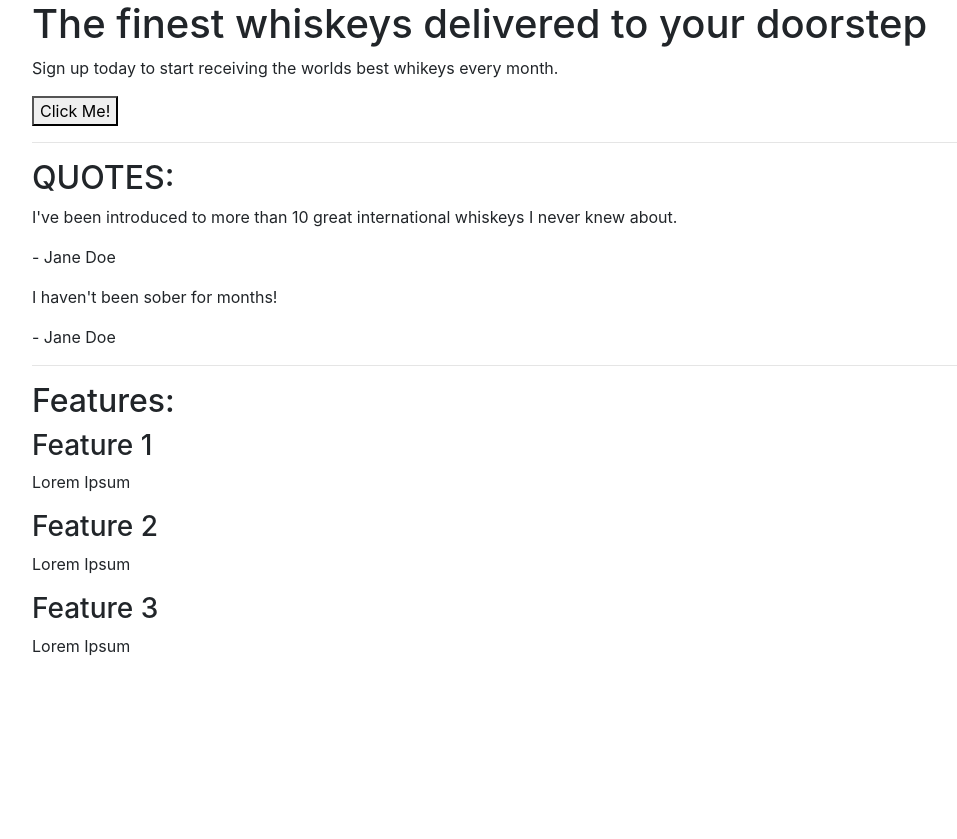
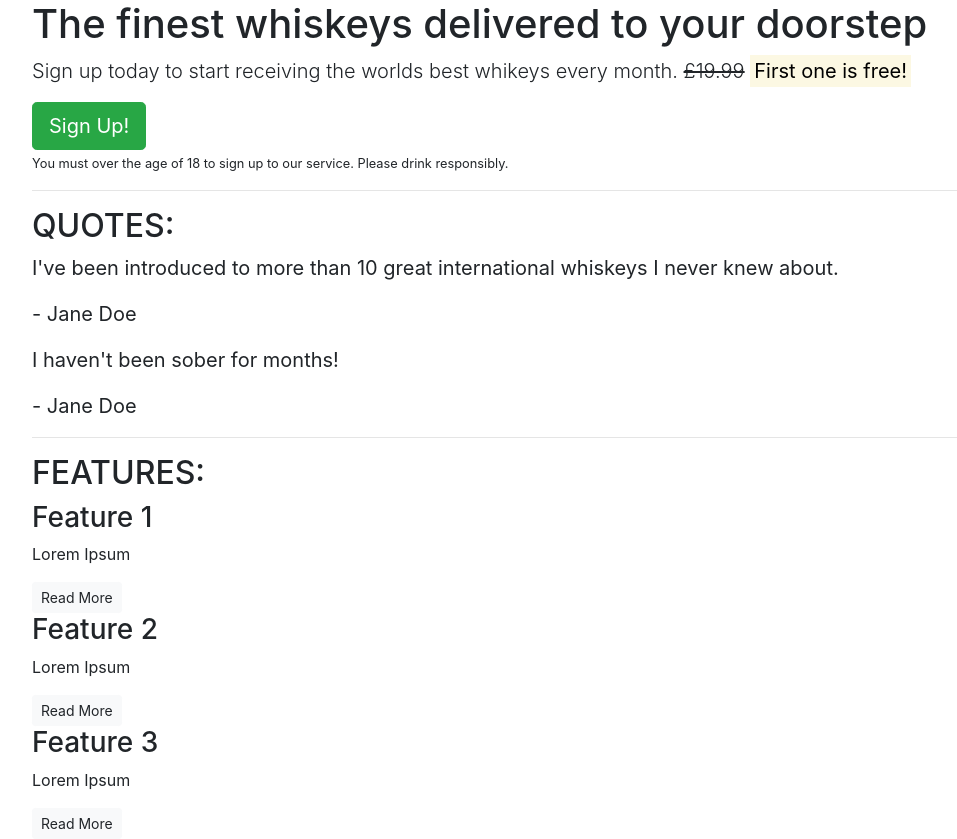
Before and after one commit to MasD91/Whiskey-Drop, a plain HTML site: page index.html in a window 1280 px wide. Shown: the whole page, without its empty margins (53-1010 px from the left). Before the commit the page ends 800 px from the top, so only its background shows below. Drawn offline with nearby package versions, Linux system fonts and the light colour scheme.

Commit message:
added some style to code through bootstap and buttons also

```diff
--- a/index.html
+++ b/index.html
@@ -12,8 +12,9 @@
         <!-- CAllOUT-->
         <section class="callout">
             <h1>The finest whiskeys delivered to your doorstep</h1>
-            <p>Sign up today to start receiving the worlds best whikeys every month.</p>
-            <button>Click Me!</button>
+            <p class="lead">Sign up today to start receiving the worlds best whikeys every month. <s>£19.99</s> <strong><mark>First one is free!</mark></strong></p>
+            <button class="btn btn-success btn-lg">Sign Up!</button>
+            <p class="muted"><small>You must over the age of 18 to sign up to our service. Please drink responsibly.</small></p>
         </section>
         <!-- /.CAllOUT-->
         <hr>
@@ -21,32 +22,35 @@
         <!-- Quotes -->
         <section class="callout">
             <h2 class="text-uppercase">Quotes:</h2>
-            <div class="quote">
+            <blockquote class="blockquote">
                 <p>I've been introduced to more than 10 great international whiskeys I never knew about.</p>
                 <p>- Jane Doe</p>
-            </div>
-            <div class="quote">
+            </blockquote>
+            <blockquote class="blockquote">
                 <p>I haven't been sober for months!</p>
                 <p>- Jane Doe</p>
-            </div>
+            </blockquote>
         </section>
         <!-- /.Qoutes-->
         <hr>
 
         <!--Features-->
         <section class="features">
-            <h2> Features:</h2>
+            <h2 class="text-uppercase"> Features:</h2>
             <div class="feature">
                 <h3>Feature 1</h3>
                 <p>Lorem Ipsum</p>
+                <button class="btn btn-light btn-sm">Read More</button>
             </div>
             <div class="feature">
                 <h3>Feature 2</h3>
                 <p>Lorem Ipsum</p>
+                <button class="btn btn-light btn-sm">Read More</button>
             </div>
             <div class="feature">
                 <h3>Feature 3</h3>
                 <p>Lorem Ipsum</p>
+                <button class="btn btn-light btn-sm">Read More</button>
             </div>
 
         </section>
```
